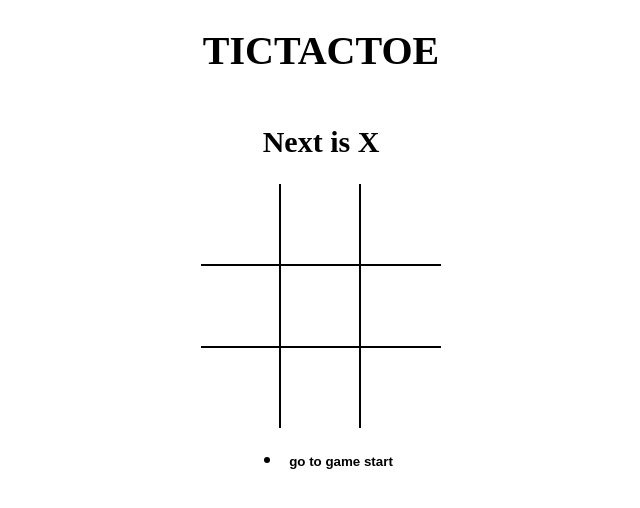
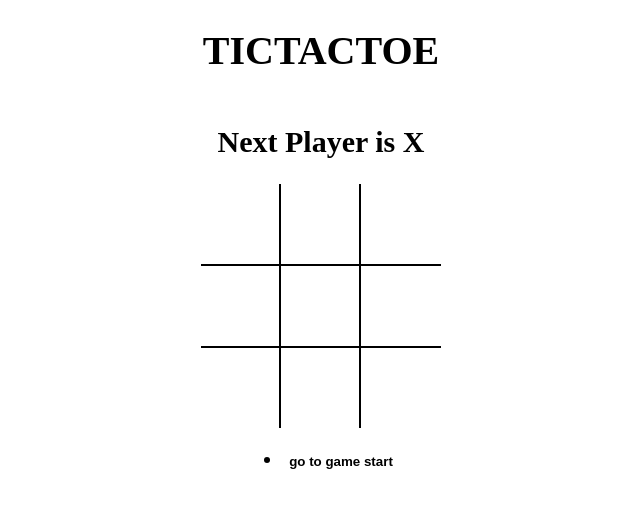
Before and after one commit to rushikeshtonape/tictactoe, a React (Vite) app: page / in a window 1280 px wide. Shown: the top 508 px of the page, without its empty margins (319-959 px from the left). Built offline with nearby package versions, Linux system fonts and the light colour scheme.

Commit message:
Display draw message with conditional rendering

```diff
--- a/src/App.jsx
+++ b/src/App.jsx
@@ -3,6 +3,7 @@ import Board from "./components/Board";
 import "./style/root.scss";
 import Winner from "./components/Winner";
 import History from "./components/History";
+import StatusMessage from "./components/StatusMessage";
 
 const app = () => {
   const [history, setHistory] = useState([
@@ -48,7 +49,7 @@ const app = () => {
     <>
       <div className="app">
         <h1>TICTACTOE</h1>
-        <h2>{message}</h2>
+        <StatusMessage winner={winner} current={current} />
         <Board board={current.board} handleSqaureClick={handleSqaureClick} />
         <History history={history} moveTo={moveTo} currentMove={currentMove} />
       </div>
--- /dev/null
+++ b/src/components/StatusMessage.jsx
@@ -0,0 +1,19 @@
+import React from "react";
+
+const StatusMessage = ({ winner, current }) => {
+  const noMoveLeft = current.board.every((el) => el !== null);
+
+  return (
+    <>
+      <h2>
+        {winner && `winner is ${winner}`}
+        {!winner &&
+          !noMoveLeft &&
+          `Next Player is ${current.isXNext ? "X" : "O"} `}
+        {!winner && noMoveLeft && "X and O tied"}
+      </h2>
+    </>
+  );
+};
+
+export default StatusMessage;
```
